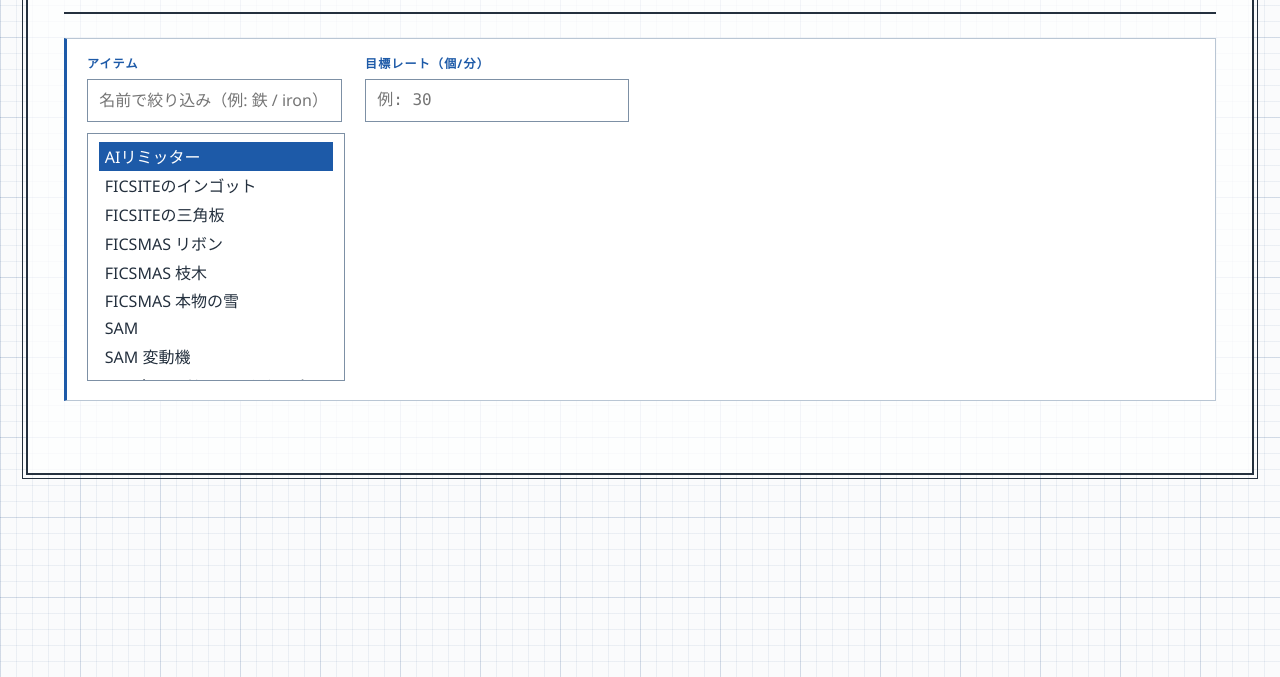
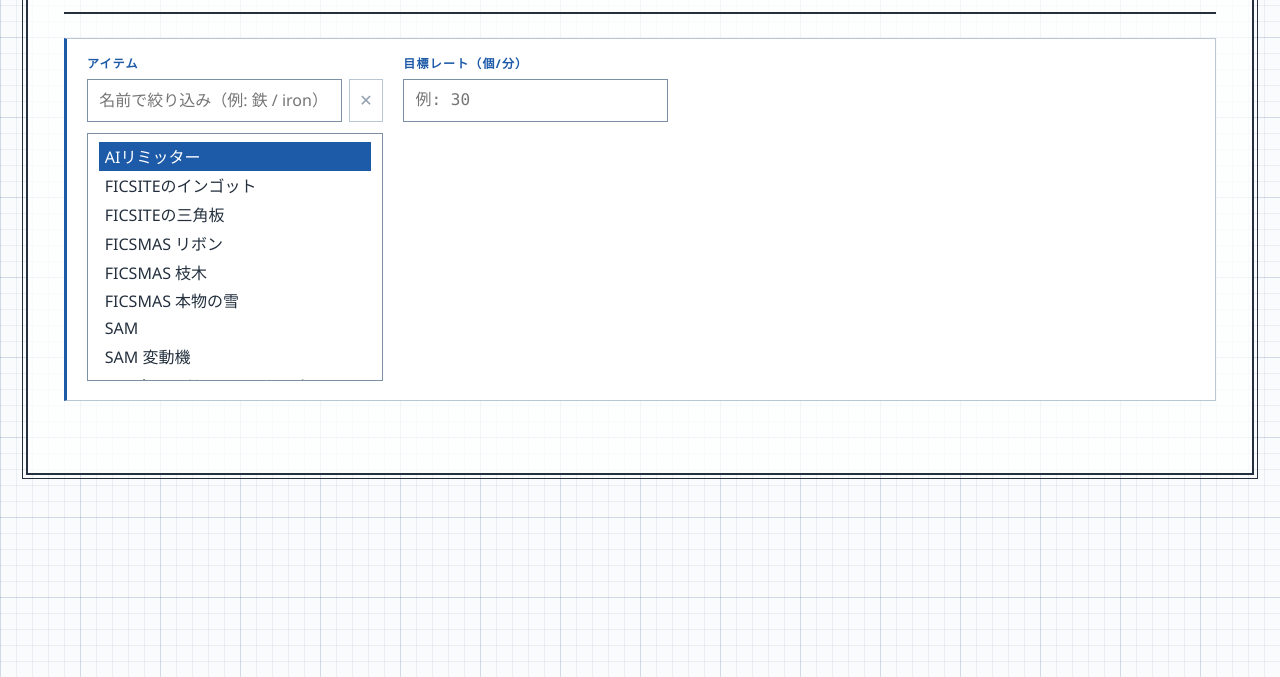
Before and after one commit to fumimi23/ficsit-calc, an Astro site: page / in a window 1280 px wide. Shown: the part 123-800 px from the top of the page. Built offline with nearby package versions, Linux system fonts and the light colour scheme; Astro itself is replaced by a stand-in of ours.

Commit message:
fix: クリアボタンを常時表示に — 出没による検索行の段差をなくす
ボタンが出たり消えたりすると検索行の幅が変わり、リストとの間に段差が
出る(ブラウザ手動確認での指摘)。常時表示にして、入力が空のときは
disabled で押せないことを示す。

```diff
--- a/src/components/ProductionPlanner.module.css
+++ b/src/components/ProductionPlanner.module.css
@@ -105,6 +105,13 @@
 	outline-offset: 1px;
 }
 
+/* :hover より後に置く(disabled 中のホバーで色が戻らないように) */
+.clearButton:disabled {
+	color: var(--ink-3);
+	border-color: var(--line);
+	cursor: default;
+}
+
 .field select:focus,
 .field input:focus {
 	outline: 2px solid var(--accent);
--- a/src/components/ProductionPlanner.tsx
+++ b/src/components/ProductionPlanner.tsx
@@ -90,12 +90,13 @@ export function ProductionPlanner({ data }: { data: RecipeData }) {
 							onChange={(event) => setItemQuery(event.target.value)}
 						/>
 						{/* ネイティブの内蔵クリア(✕)はブラウザ依存(Firefox には無い)なので
-						    明示のボタンを置く(ブラウザ手動確認でのユーザー要望) */}
-						{itemQuery !== "" && (
+						    明示のボタンを置く。出没させると検索行の幅が変わって段差が出る
+						    ため常時表示し、空のときは disabled にする(ブラウザ手動確認での要望) */}
 						<button
 							type="button"
 							aria-label="検索をクリア"
 							className={styles.clearButton}
+							disabled={itemQuery === ""}
 							onClick={() => {
 								setItemQuery("");
 								searchInputRef.current?.focus();
@@ -103,7 +104,6 @@ export function ProductionPlanner({ data }: { data: RecipeData }) {
 						>
 							✕
 						</button>
-						)}
 					</div>
 					{/* ライブリージョンは常時マウントしテキストだけ切り替える。
 					    後から要素ごと現れると読み上げを取りこぼすスクリーンリーダーがある */}
```
Lines whose indentation alone changed are shown as unchanged.
